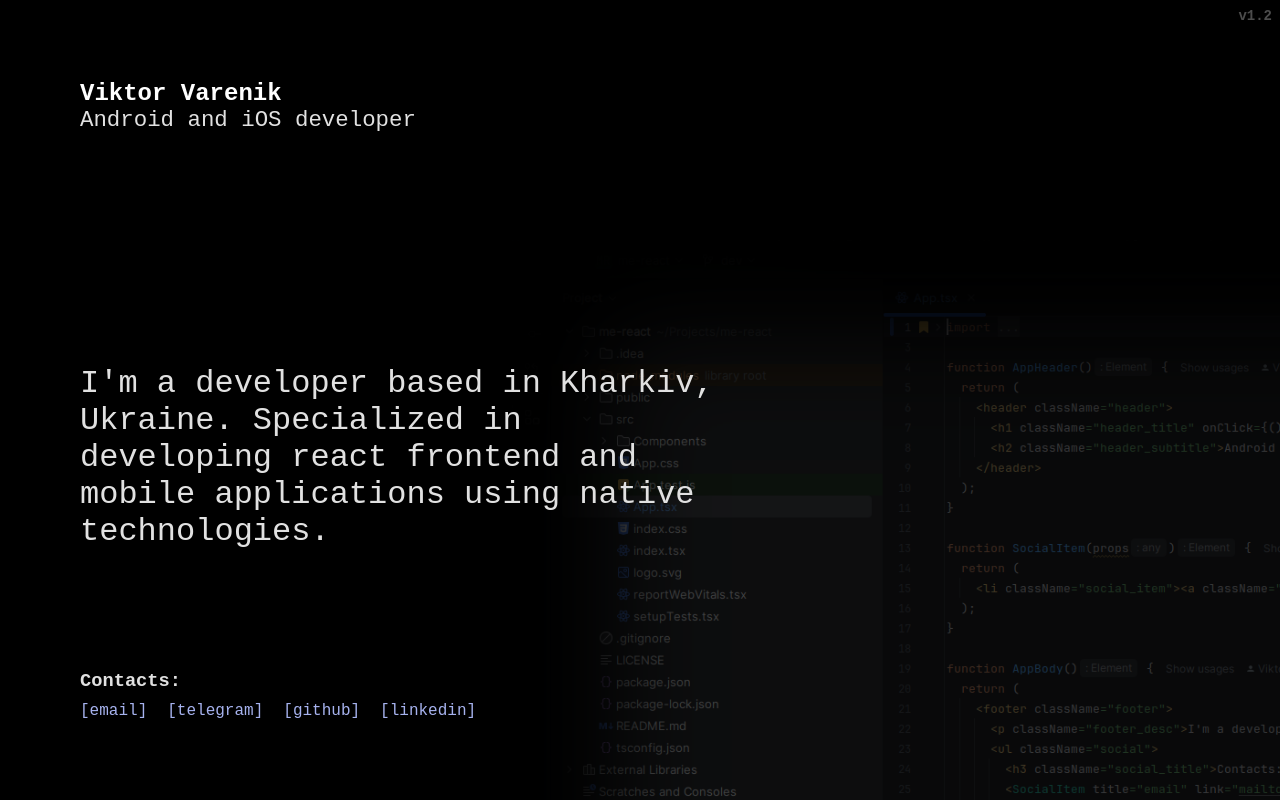
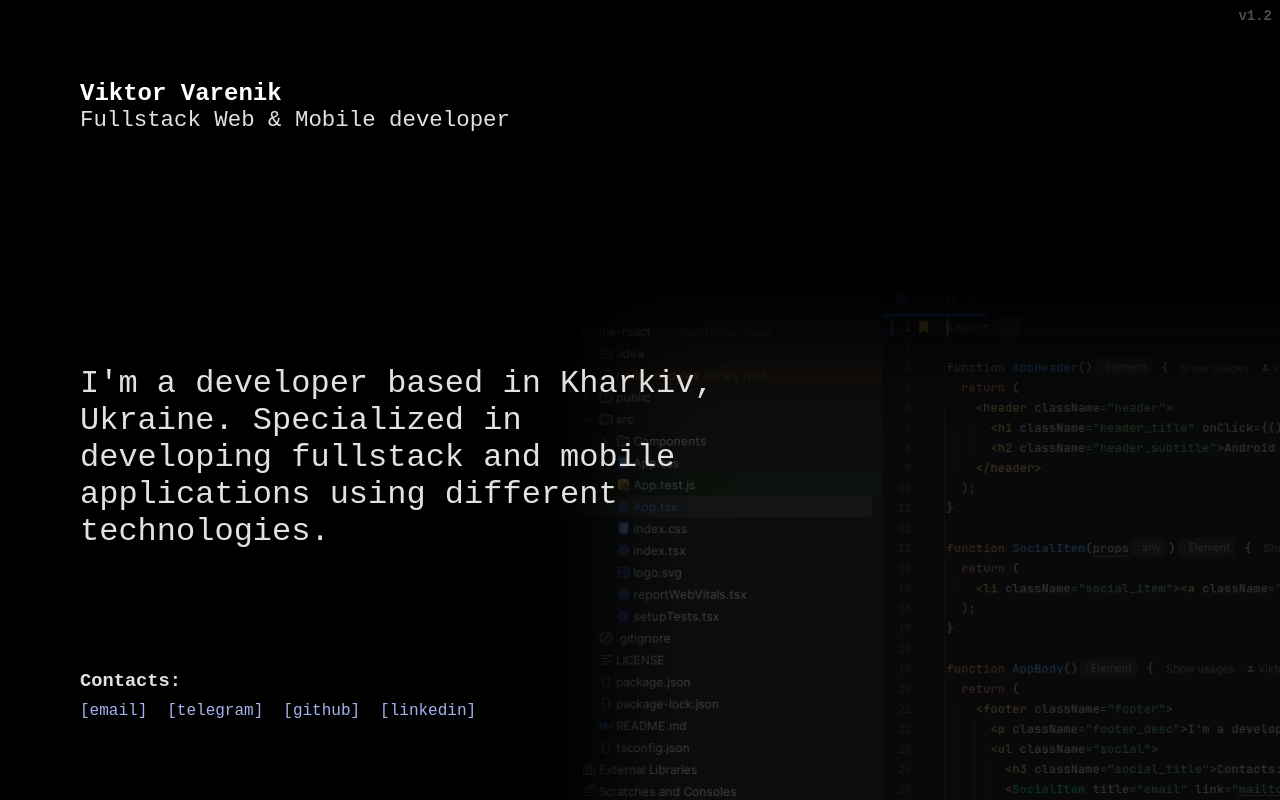
Before and after one commit to kotleni/kotleni.github.io, a React (Vite) app: page / in a window 1280 px wide. Built offline with nearby package versions, Linux system fonts and the light colour scheme; a web font is replaced by a local one.

Commit message:
chore: upd subtitle on main page

```diff
--- a/src/routes/App/index.tsx
+++ b/src/routes/App/index.tsx
@@ -12,12 +12,11 @@ export default function App() {
 
             <header className="header">
                 <Link className="header-title" to="/rick">Viktor Varenik</Link>
-                <h2 className="header-subtitle">Android and iOS developer</h2>
+                <h2 className="header-subtitle">Fullstack Web & Mobile developer</h2>
             </header>
 
             <footer className="footer">
-                <p className="footer-desc">I'm a developer based in Kharkiv, Ukraine. Specialized in developing react
-                    frontend and mobile applications using native technologies.</p>
+                <p className="footer-desc">I'm a developer based in Kharkiv, Ukraine. Specialized in developing fullstack and mobile applications using different technologies.</p>
                 <ul className="social">
                     <h3 className="social-title">Contacts:</h3>
                     <SocialItem title="email" link="mailto:yavarenikya@gmail.com"/>
```
